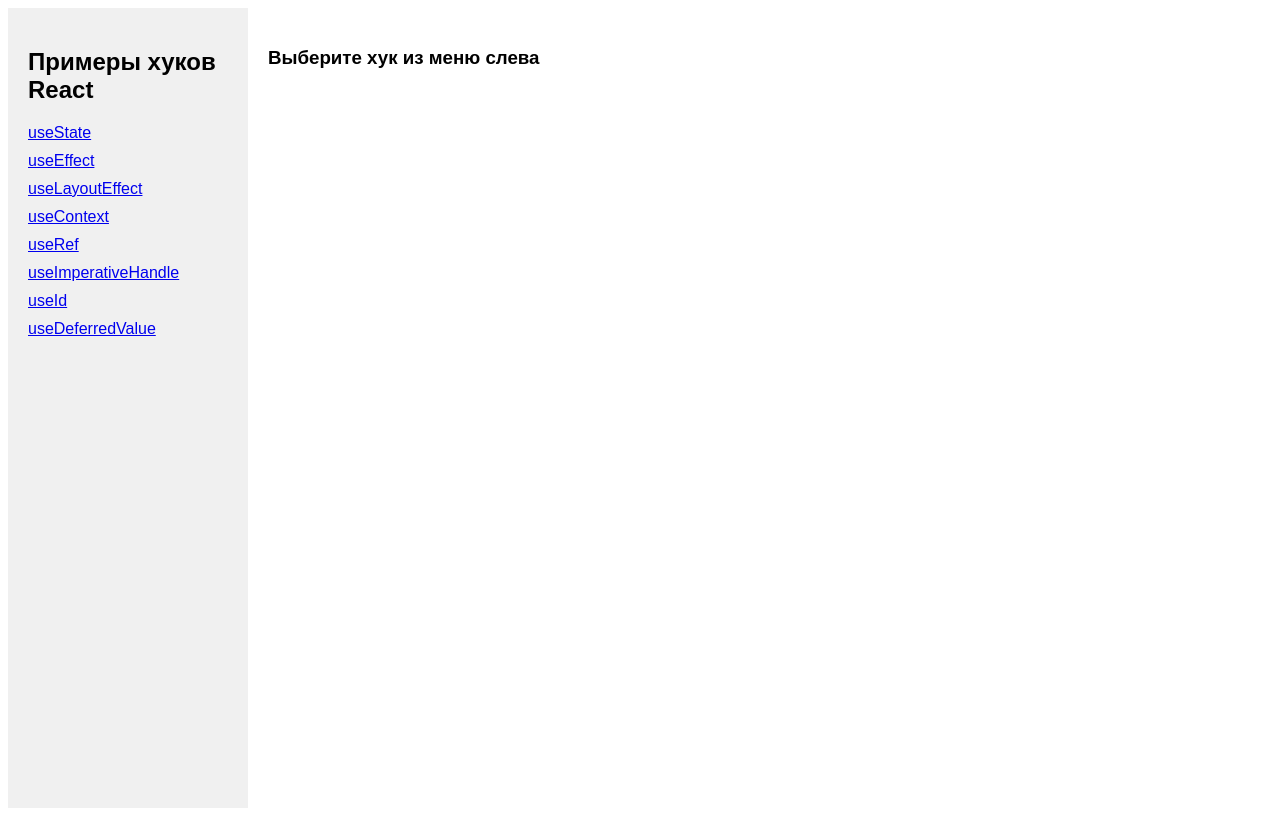
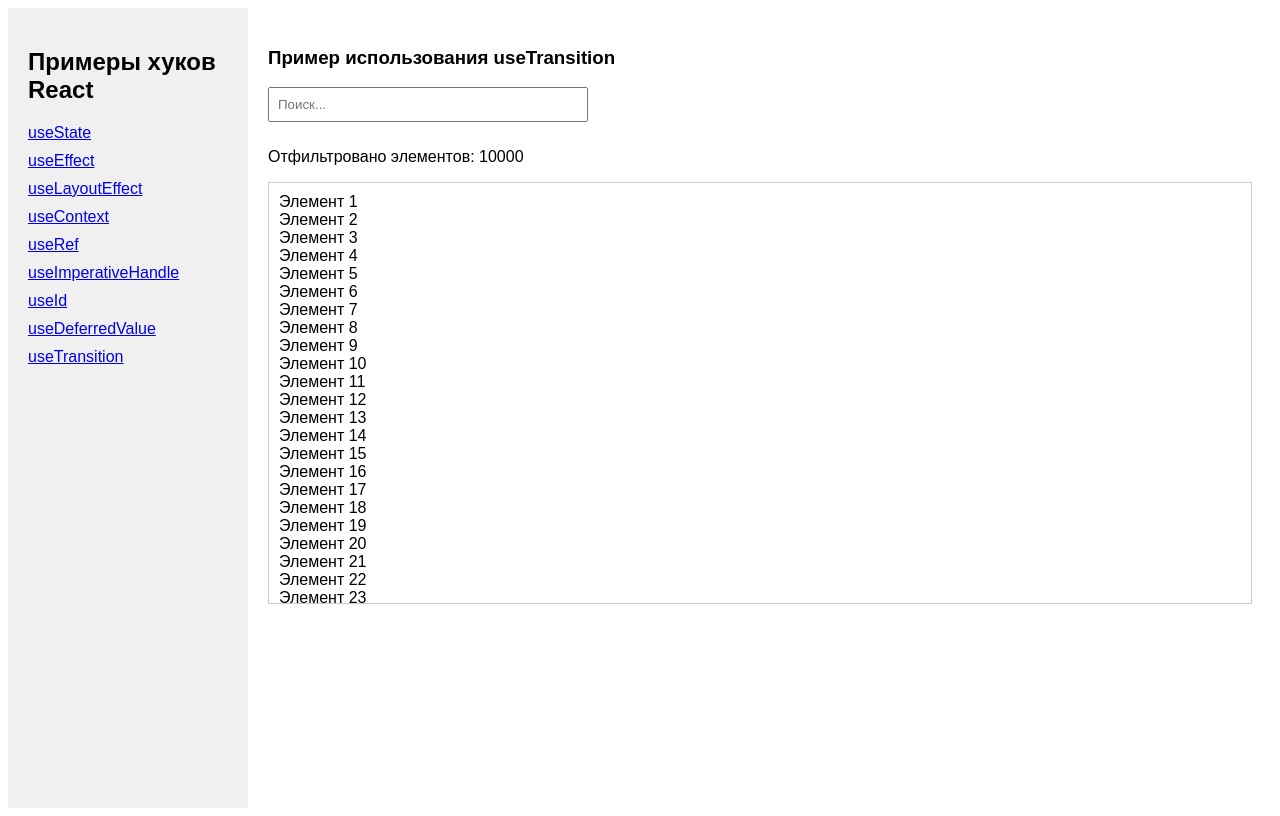
Before and after one commit to React-js-OTUS/hooks-lesson, a React (Vite) app: page /use-transition in a window 1280 px wide. Built offline with nearby package versions, Linux system fonts and the light colour scheme.

Commit message:
UseTransitionExample

```diff
--- a/src/App.tsx
+++ b/src/App.tsx
@@ -8,6 +8,7 @@ import UseRefExample from "./hooks/UseRefExample";
 import UseImperativeHandleExample from "./hooks/UseImperativeHandleExample";
 import UseIdExample from "./hooks/UseIdExample";
 import UseDeferredValueExample from "./hooks/UseDeferredValueExample";
+import UseTransitionExample from "./hooks/UseTransitionExample.tsx";
 
 const App = () => {
     return (
@@ -40,6 +41,9 @@ const App = () => {
                         <li style={styles.li}>
                             <Link to="/use-deferred-value">useDeferredValue</Link>
                         </li>
+                        <li style={styles.li}>
+                            <Link to="/use-transition">useTransition</Link>
+                        </li>
                     </ul>
                 </nav>
                 <main style={styles.main}>
@@ -58,6 +62,7 @@ const App = () => {
                         />
                         <Route path="/use-id" element={<UseIdExample />} />
                         <Route path="/use-deferred-value" element={<UseDeferredValueExample />} />
+                        <Route path="/use-transition" element={<UseTransitionExample />} />
 
                         <Route path="*" element={<Home />} />
                     </Routes>
--- /dev/null
+++ b/src/hooks/UseTransitionExample.tsx
@@ -0,0 +1,44 @@
+import React, { useState, useTransition } from 'react';
+
+const items = Array.from({ length: 10000 }, (_, i) => `Элемент ${i + 1}`);
+
+const UseTransitionExample = () => {
+    const [search, setSearch] = useState<string>('');
+    const [filteredItems, setFilteredItems] = useState<string[]>(items);
+
+    const [isPending, startTransition] = useTransition();
+
+    const handleChange = (e: React.ChangeEvent<HTMLInputElement>) => {
+        const value = e.target.value;
+        setSearch(value);
+
+        startTransition(() => {
+            const filtered = items.filter(item =>
+                item.toLowerCase().includes(value.toLowerCase())
+            );
+            setFilteredItems(filtered);
+        });
+    };
+
+    return (
+        <div>
+            <h3>Пример использования useTransition</h3>
+            <input
+                type="text"
+                placeholder="Поиск..."
+                value={search}
+                onChange={handleChange}
+                style={{ padding: '8px', width: '300px', marginBottom: '10px' }}
+            />
+            {isPending ? <span style={{ marginLeft: '10px' }}>Загрузка...</span> : null}
+            <p>Отфильтровано элементов: {filteredItems.length}</p>
+            <ul style={{ maxHeight: '400px', overflowY: 'auto', border: '1px solid #ccc', padding: '10px' }}>
+                {filteredItems.map((item, index) => (
+                    <li key={index}>{item}</li>
+                ))}
+            </ul>
+        </div>
+    );
+};
+
+export default UseTransitionExample;
```
